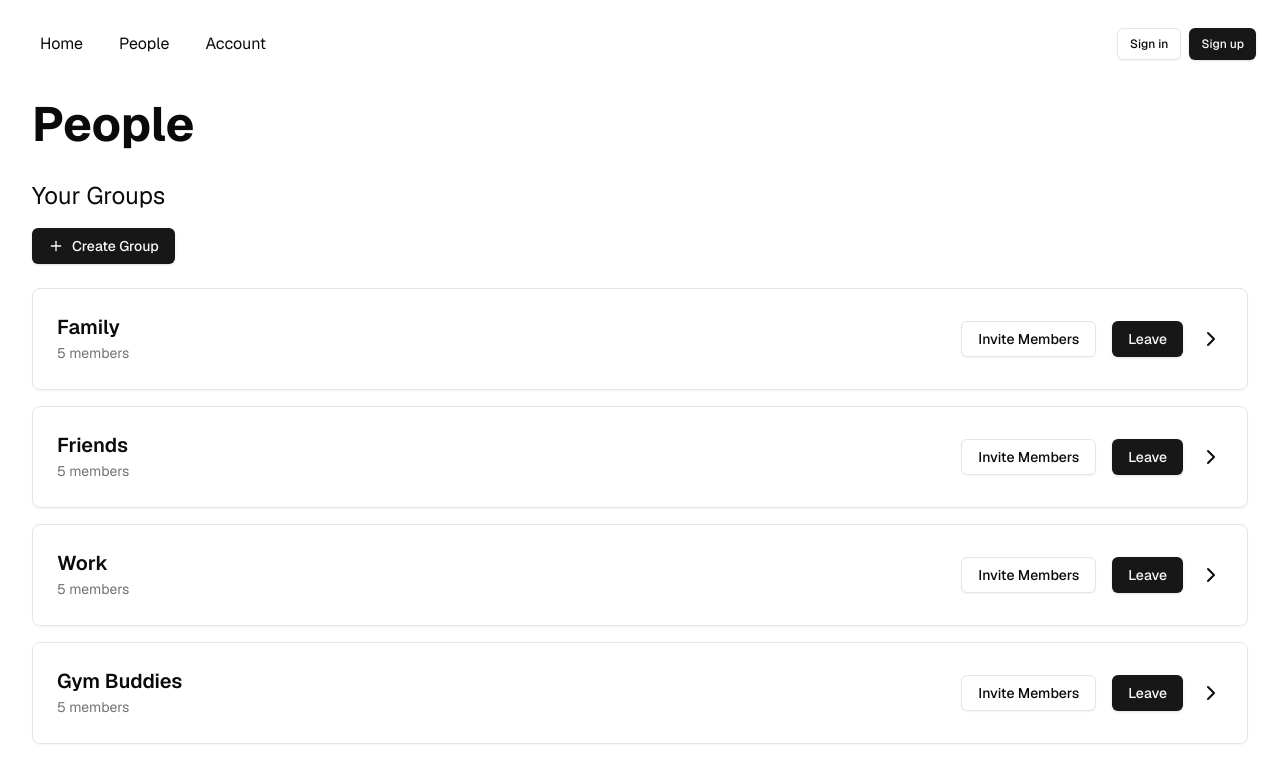
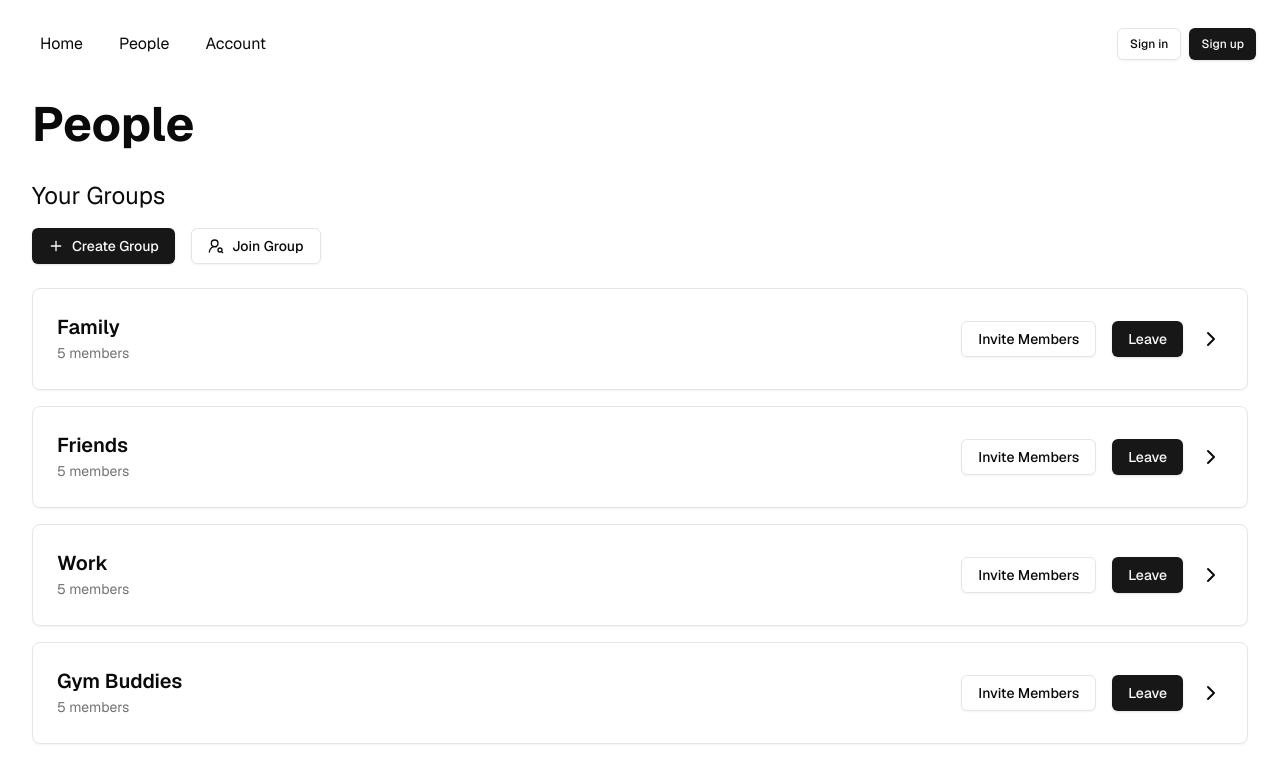
Before and after one commit to pumpkin-chai/planning-board, a Next.js app: page /planner/people in a window 1280 px wide. Shown: the top 759 px of the page. Built offline with nearby package versions, Linux system fonts and the light colour scheme; no server answers.

Commit message:
Add "join group" button

```diff
--- a/app/planner/people/page.tsx
+++ b/app/planner/people/page.tsx
@@ -1,5 +1,5 @@
 import { Button } from "@/components/ui/button";
-import { ChevronRight, Plus } from "lucide-react";
+import { ChevronRight, Plus, UserRoundSearch } from "lucide-react";
 
 export default function People() {
   type Group = { id: number; name: string };
@@ -16,10 +16,14 @@ export default function People() {
       <h1 className="self-start text-5xl font-bold mb-8">People</h1>
       <section>
         <h2 className="text-2xl mb-4">Your Groups</h2>
-        <div className="mb-6">
+        <div className="mb-6 flex items-stretch gap-4">
           <Button variant="default">
             <Plus />
             Create Group
+          </Button>
+          <Button variant="outline">
+            <UserRoundSearch />
+            Join Group
           </Button>
         </div>
         <GroupList groups={groups} />
```
